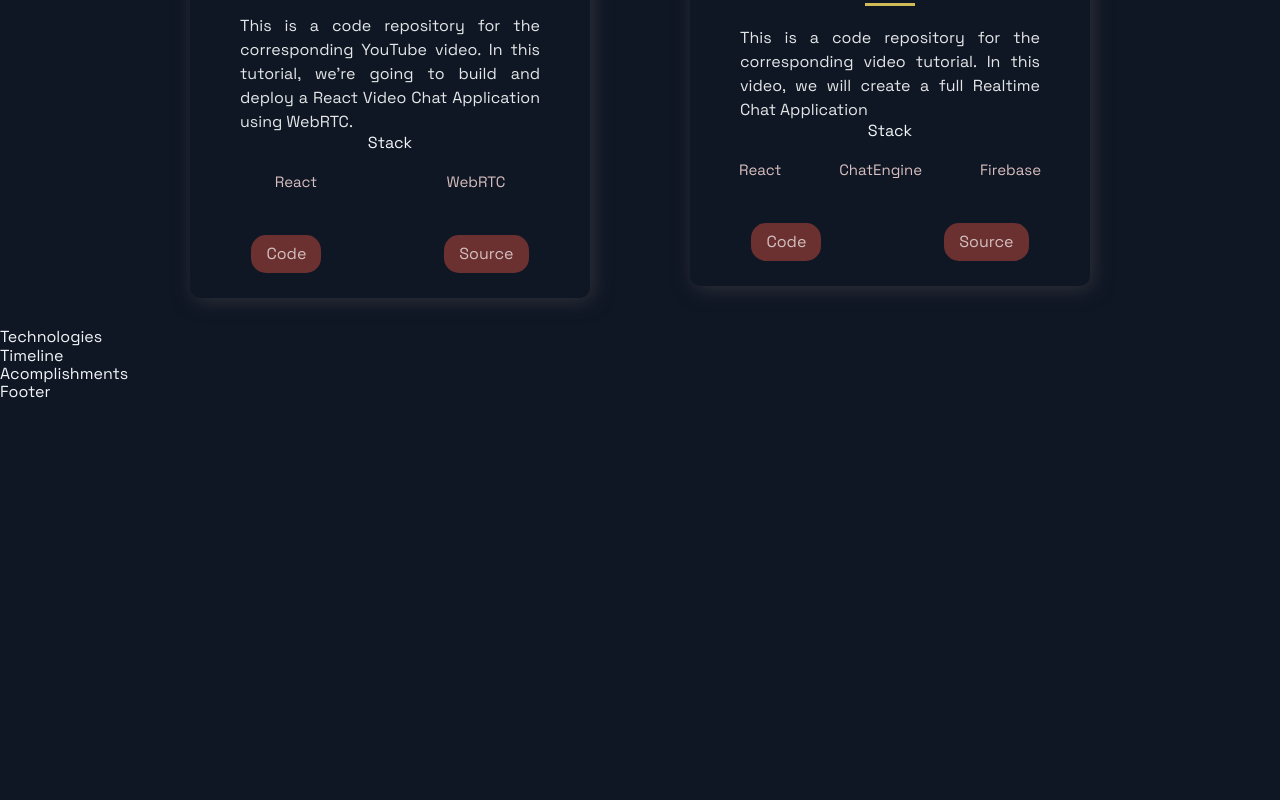
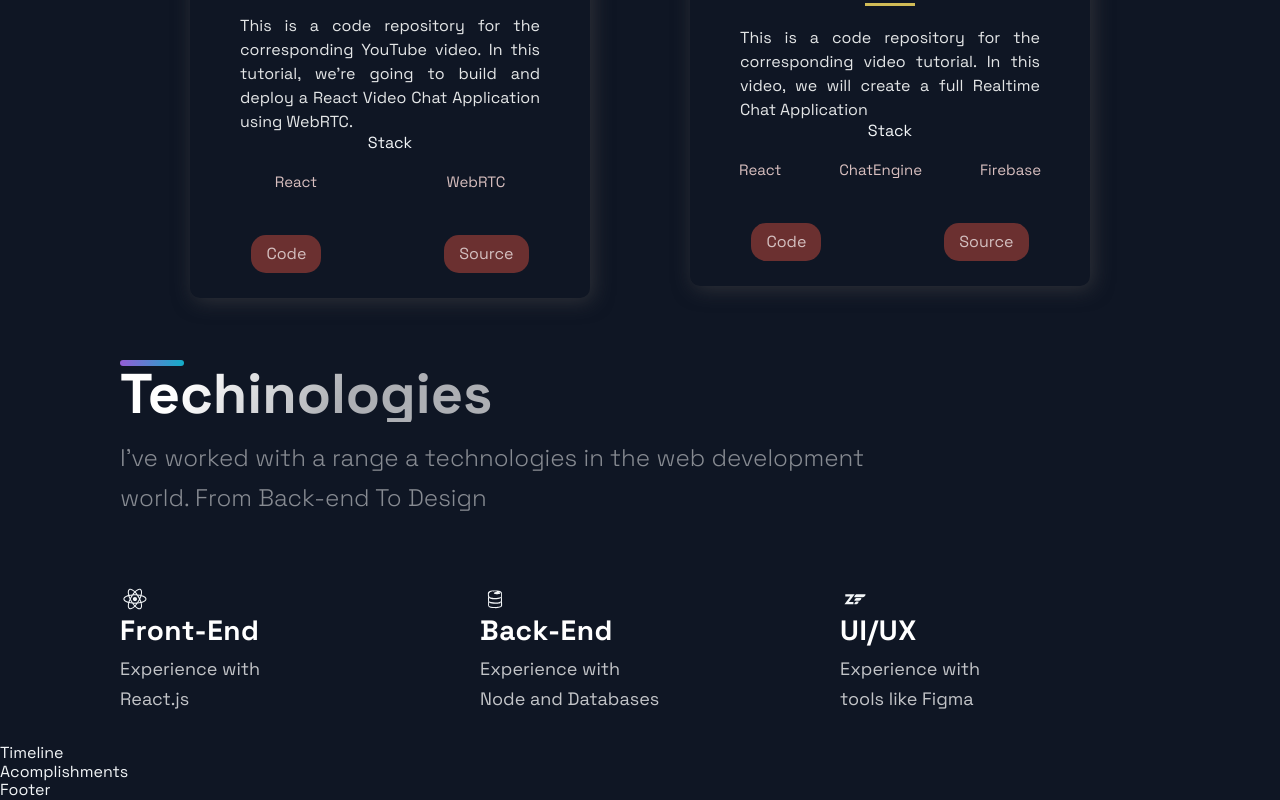
Before and after one commit to Pannu786/portfolio_3, a Next.js app: page / in a window 1280 px wide. Shown: the part 1874-2674 px from the top of the page. Before the commit the page ends 2276 px from the top, so only its background shows below. Built offline with nearby package versions, Linux system fonts and the light colour scheme.

Commit message:
Added Technologies cmp

```diff
--- a/src/components/Technologies/Technologies.js
+++ b/src/components/Technologies/Technologies.js
@@ -1,12 +1,57 @@
 import React from 'react';
 import { DiFirebase, DiReact, DiZend } from 'react-icons/di';
-import { Section, SectionDivider, SectionText, SectionTitle } from '../../styles/GlobalComponents';
-import { List, ListContainer, ListItem, ListParagraph, ListTitle } from './TechnologiesStyles';
+import {
+  Section,
+  SectionDivider,
+  SectionText,
+  SectionTitle,
+} from '../../styles/GlobalComponents';
+import {
+  List,
+  ListContainer,
+  ListItem,
+  ListParagraph,
+  ListTitle,
+} from './TechnologiesStyles';
 
-const Technologies = () =>  (
-  <div>
-    Technologies
-  </div>
+const Technologies = () => (
+  <Section id='tech'>
+    <SectionDivider />
+    <SectionTitle>Techinologies</SectionTitle>
+    <SectionText>
+      I've worked with a range a technologies in the web development world. From
+      Back-end To Design
+    </SectionText>
+    <List>
+      <ListItem>
+        <DiReact size='3rem' />
+        <ListContainer>
+          <ListTitle>Front-End</ListTitle>
+          <ListParagraph>
+            Experience with <br /> React.js
+          </ListParagraph>
+        </ListContainer>
+      </ListItem>
+      <ListItem>
+        <DiFirebase size='3rem' />
+        <ListContainer>
+          <ListTitle>Back-End</ListTitle>
+          <ListParagraph>
+            Experience with <br /> Node and Databases
+          </ListParagraph>
+        </ListContainer>
+      </ListItem>
+      <ListItem>
+        <DiZend size='3rem' />
+        <ListContainer>
+          <ListTitle>UI/UX</ListTitle>
+          <ListParagraph>
+            Experience with <br /> tools like Figma
+          </ListParagraph>
+        </ListContainer>
+      </ListItem>
+    </List>
+  </Section>
 );
 
 export default Technologies;
```
